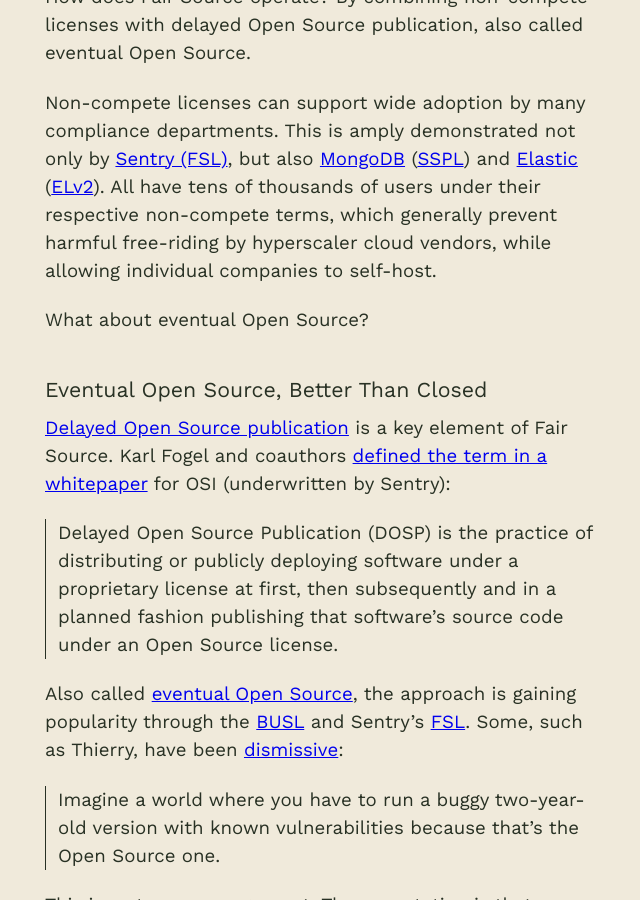
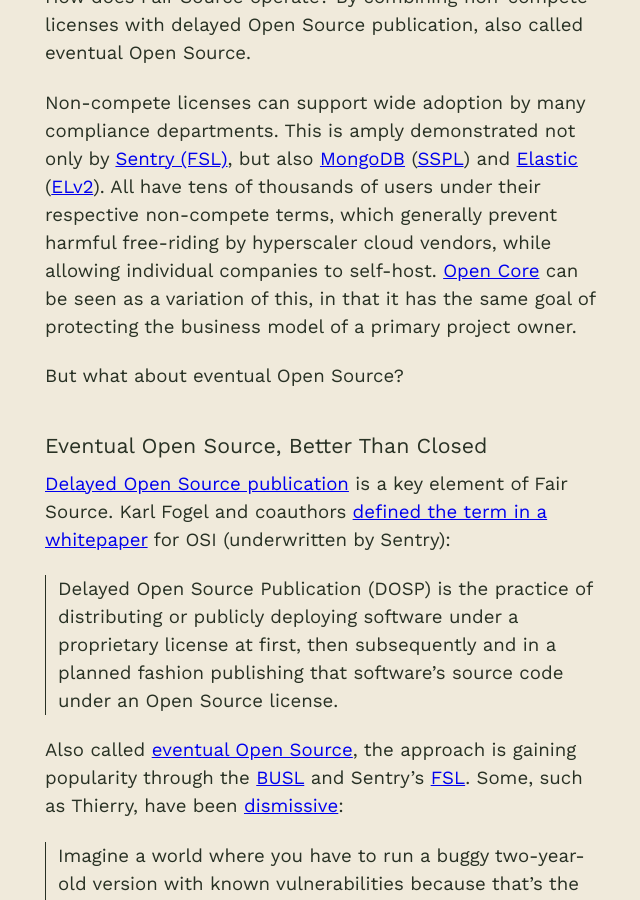
Before and after one commit to chadwhitacre/openpath, a Jekyll site: the page built from 2024/history/index.md, in a window 1280 px wide and 900 px high, scrolled down 10066 px. Shown: the whole window, without its empty margins (315-955 px from the left). Built offline with Jekyll 4.4.1, drawn with Linux system fonts in a browser that asks for light colours; some web fonts are replaced; comment, search, counter and statistics services are not loaded.

Commit message:
Ref Open Core re: non-compete

```diff
--- a/2024/history/index.md
+++ b/2024/history/index.md
@@ -126,8 +126,8 @@
 concept. By his account, [SugarCRM coined the term in
 2004](https://dirkriehle.com/2009/06/19/commercial-open-source-the-naming-confusion-remains/).
 It is [still used today](https://www.coss.community/), most often in referrence
-to [open
-core](https://alampitt.typepad.com/lampitt_or_leave_it/2009/03/opencore-licensing-the-new-standard-in-commercial-software-business-models.html)
+to [Open
+Core](https://alampitt.typepad.com/lampitt_or_leave_it/2009/03/opencore-licensing-the-new-standard-in-commercial-software-business-models.html)
 software, most often by [Joseph Jacks](https://x.com/josephjacks_) and [OSS
 Capital](https://oss.capital/) portfolio companies. But trust has dwindled.
 
@@ -280,9 +280,12 @@
 ([ELv2](https://www.elastic.co/licensing/elastic-license)). All have tens of
 thousands of users under their respective non-compete terms, which generally
 prevent harmful free-riding by hyperscaler cloud vendors, while allowing
-individual companies to self-host.
+individual companies to self-host. [Open
+Core](https://alampitt.typepad.com/lampitt_or_leave_it/2009/03/opencore-licensing-the-new-standard-in-commercial-software-business-models.html)
+can be seen as a variation of this, in that it has the same goal of protecting
+the business model of a primary project owner.
 
-What about eventual Open Source?
+But what about eventual Open Source?
 
 ### Eventual Open Source, Better Than Closed
 
```
